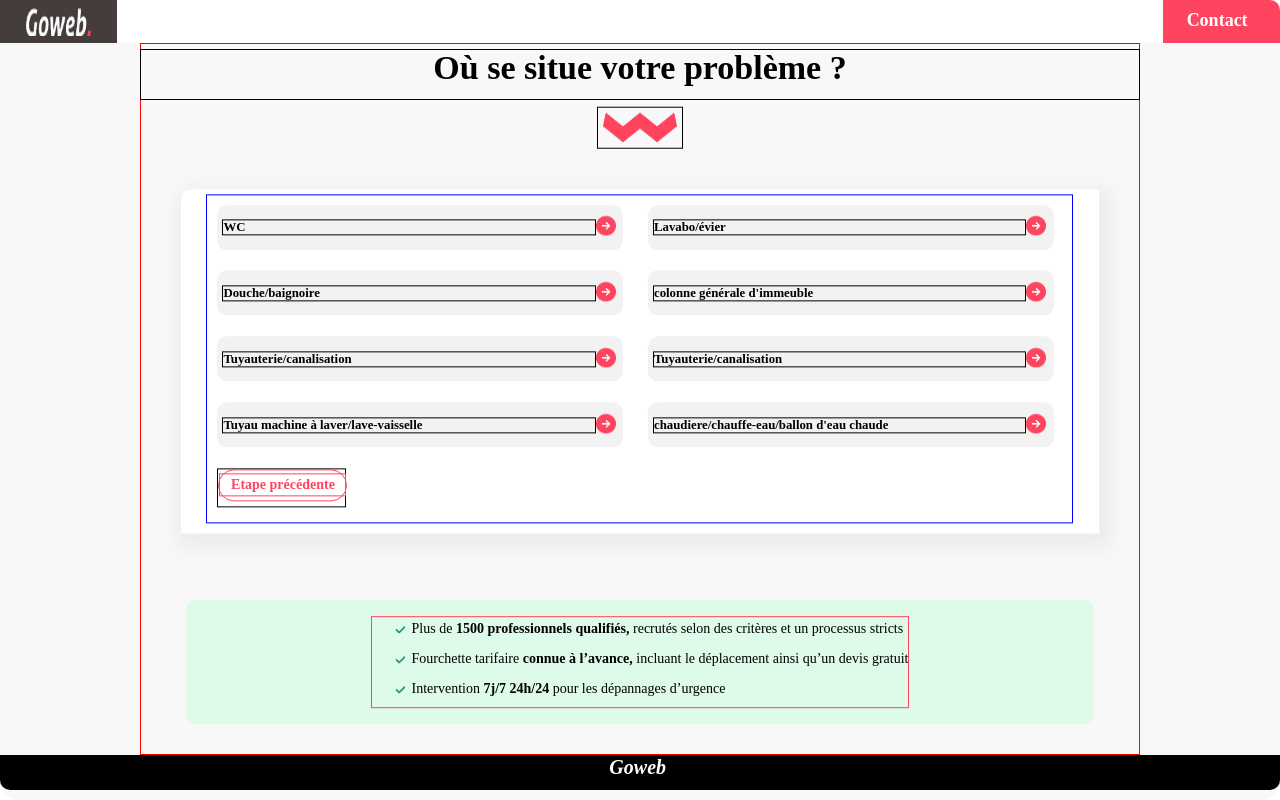
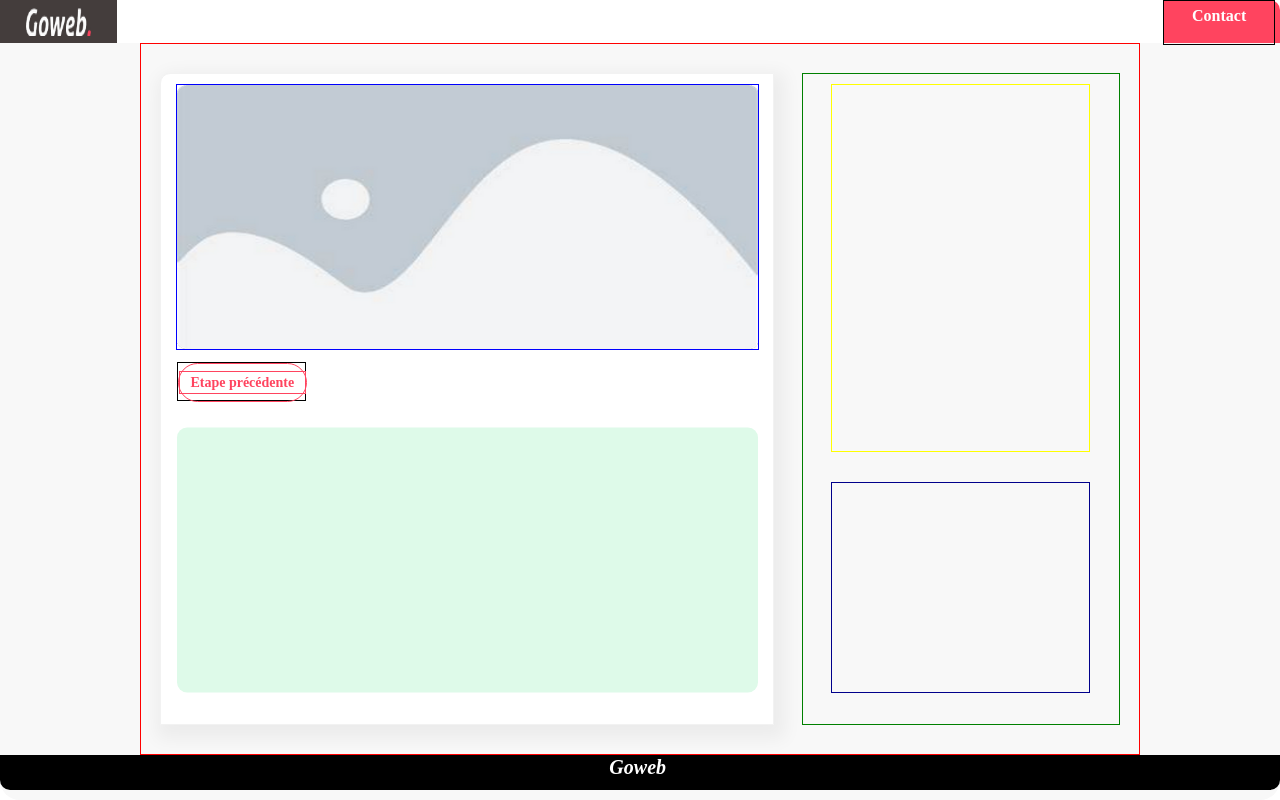
Before and after one commit to Akim-Kaf/projetgoweb, a React (Create React App) app: page / in a window 1280 px wide. Built offline with nearby package versions, Linux system fonts and the light colour scheme.

Commit message:
add of information tmplt v1

```diff
--- a/src/App.js
+++ b/src/App.js
@@ -1,11 +1,12 @@
 //import logo from './logo.svg';
 import './App.css';
 //import Onboarding from './components/onboarding/Onboarding';
-import Questionnaire from './components/questionnaire/Questionnaire';
+//import Questionnaire from './components/questionnaire/Questionnaire';
+import Information from './components/information/Information';
 
 function App() {
   return (
-    <Questionnaire/>
+    <Information/>
   );
 }
 
--- /dev/null
+++ b/src/components/information/Information.css
@@ -0,0 +1,338 @@
+.main-container{
+    position:absolute;
+    /*z-index: auto;*/
+    width: 100%;
+    height: 100%;
+    gap: 48px;
+    opacity: 0px;
+    /*top: 170px;    */
+    /*left: 170px;          */
+    border-radius: 20px;
+    background: #F8F8F8;
+    opacity: 0px;
+
+}
+
+.nav-bar{
+    display: flex;
+    width: 100%;
+    height: 5.352%;
+    gap: 0px;
+    justify-content: space-between;
+    opacity: 0px;
+    background: #FFFFFF;
+}
+
+.logo-frame{
+    width: 9.151%;
+    height: 100%;
+    /*gap: 8px;*/
+    opacity: 0px;
+    background: #443D3C;
+    display: flex;
+}
+
+.logo{
+    width: 55.2%;
+    height: 68.573%;
+    gap: 0px;
+    opacity: 0px;
+    margin: auto;
+}
+
+
+.contact-frame{
+    width: 9.151%;
+    height: 100%;
+    display: flex;
+    gap: 0px;
+    opacity: 0px;
+    border-radius: 0px 10px 0px 0px;
+    background: #FF445F;
+}
+
+.contact-text{
+    width: 100%;
+    height: 100%;
+    gap: 0px;
+    opacity: 0px;
+    font-family: 'Catamaran';
+    font-size: 100%;
+    font-weight: 800;
+    text-align: center;
+    line-height: 29.52px;
+    margin: auto;
+    color: #FFFFFF;
+    border: 1px solid black; /*to remove*/
+
+}
+
+
+.main-frame{
+    display: flex;
+    width: 77.16%;
+    height: 87.461%;
+    padding: 5px;
+    opacity: 0px;
+    margin: auto;
+    /*justify-items: center;*/
+    /*text-align: center;*/
+    border: 1px solid red; /*to remove*/
+}
+
+.main-text{
+    /*width: 420px; */
+    width: 100%;
+    height: 43%; /*no*/
+    padding: 5px;
+    font-family:"poppins";
+    font-weight: 700;
+    font-size: 34px;
+    text-align: center;
+    line-height: 25px;
+    color: #000000;
+    border: 1px solid black; /*to remove*/
+}
+
+.line-frame{
+    width: 7.5%;
+    height: 36%;
+    /*margin-top: -8%;*/
+    transform: translateY(-80%);
+    border: 1px solid black; /*to remove*/
+    padding: 5px;
+}
+
+.content-frame{
+    width: 60%;
+    height: 90%;
+    margin: auto;
+    /*margin: auto;*/
+    /*transform: translateY(-10%);    */
+    /*margin-top: -105px;*/
+    padding: 10px;
+    /*margin-bottom: 200px;*/
+    /*gap: 10px;*/
+    border-radius: 10px 0px 0px 0px;
+    border: 1px 0px 0px 0px;
+    opacity: 0px;
+    background: #FFFFFF;
+    border: 1px solid #F2F2F2;
+    box-shadow: 4px 7px 18px 7px #0000000D;
+}
+
+
+.grid-frame{
+    display: grid;
+    grid-template-columns: repeat(1,1fr);
+    width: 98%;
+    height: 42%;/*283px*/
+    /*padding: 10px;*/
+    gap: 16px;
+    opacity: 0px;
+    border: 1px solid blue;
+    margin: auto;
+    justify-content: center;
+}
+
+.rigth-content-frame{
+    width: 30%;
+    height: 90%;
+    margin: auto;
+    justify-content: center;
+    /*transform: translateY(-10%);    */
+    /*margin-top: -105px;*/
+    padding: 10px;
+    /*margin-bottom: 200px;*/
+    /*gap: 10px;*/
+    border: 1px 0px 0px 0px;
+    opacity: 0px;
+    border: 1px solid green;
+}
+
+.rigth-item-frame{
+    width: 80%;
+    height: 55%;
+    margin: auto;
+    /*transform: translateY(-10%);    */
+    /*margin-top: -105px;*/
+    padding: 10px;
+    /*margin-bottom: 200px;*/
+    /*gap: 10px;*/
+    border: 1px 0px 0px 0px;
+    opacity: 0px;
+    border: 1px solid yellow;
+}
+
+.rigth-bottom-item-frame{
+    width: 80%;
+    height: 30%;
+    margin: auto;
+    margin-top: 10%;
+    /*transform: translateY(-10%);    */
+    /*margin-top: -105px;*/
+    padding: 10px;
+    /*margin-bottom: 200px;*/
+    /*gap: 10px;*/
+    border: 1px 0px 0px 0px;
+    opacity: 0px;
+    border: 1px solid darkblue;
+}
+
+
+.card{
+    display: flex;
+    width: 100%;/*423px;*/
+    height: 40%;
+    /*padding: 5px;*/
+    gap: 0px;
+    border-radius: 10px;
+    justify-content: space-between;
+    opacity: 0px;
+    background: #F2F2F2;
+}
+
+
+.card-text-frame{
+    justify-content: center;
+    display:flex;
+    width: 100%;
+    gap: 0px;
+    opacity: 0px;
+    margin: auto;
+    text-align: left;
+    border: 1px solid #000000;
+}
+
+.card-text{
+    width: 100%;
+    height: 14px;
+    top: 12px;
+    gap: 0px;
+    opacity: 0px;
+    font-family: "Poppins";
+    font-size: 80%;
+    font-weight: 600;
+    margin: auto;
+}
+
+
+.card-icon-frame{
+    width: 24px;
+    height: 24px;
+    gap: 0px;
+    opacity: 0px;
+    margin: auto;
+}
+
+
+.card-icon{
+    width: 20px;
+    height: 20px;
+    top: 2px;
+    left: 2px;
+    gap: 0px;
+    opacity: 0px;
+}
+
+.back-button-frame{
+    position: relative;
+    margin-top: 2%;
+    left: 1%;
+    width: 127px;
+    height: 37px;
+    gap: 10px;
+    opacity: 0px;
+    border: 1px solid black;
+}
+
+.back-button{
+    width: 127px;
+    height: 100%;
+    margin: auto;
+    /*padding: 16px;*/
+    /*gap: 8px;*/
+    border-radius: 43px;
+    border: 1px 0px 0px 0px;
+    opacity: 0px;
+    display: flex;
+    border: 1px solid #FF445F;
+
+}
+
+.back-button-text{
+    width: 127px;
+    height: 21px;
+    gap: 0px;
+    opacity: 0px;
+    font-family: 'Poppins';
+    font-size: 14px;
+    font-weight: 600;
+    line-height: 21px;
+    text-align: center;
+    color: #FF445F;
+    margin: auto;
+    border: 1px solid #FF445F;
+
+}
+
+.notification-frame{
+    width: 98%;
+    height: 42%;
+    margin: auto;
+    transform: translateY(10%);
+    gap: 0px;
+    border-radius: 10px;
+    opacity: 0px;
+    /*margin-top: 45px;*/
+    /*margin-bottom: 34px;    */
+    justify-content: center;
+    display: grid;
+    background: #DEFAE9;
+}
+
+
+
+ul{
+    list-style-image:
+    url("../../../public/ok.png");
+    border: 1px solid #FF445F;
+    justify-content: center;
+    display: grid;
+}
+
+
+
+.notification-text{
+    font-family: 'Poppins';
+    font-size: 14px;
+    font-weight: 400;
+    line-height: 21px;
+    text-align: left;
+}
+
+
+.bottom-frame{
+    width: 100%;
+    height: 35px;
+    /*top: 963px;*/
+    gap: 10px;
+    opacity: 0px;
+    background: #000000;
+    text-align: center;
+    /*padding: 71px 685px 71px 685px;*/ /*21px;*/
+    border-radius: 0px 0px 10px 10px;
+}
+
+.bottom-text{
+    font-family: 'Aller';
+    font-size: 20px;
+    font-style: italic;
+    font-weight: 700;
+    line-height: 24.14px;
+    color: #FFFFFF;
+}
+
+.red-text{
+    color: #FF445F;
+}
--- /dev/null
+++ b/src/components/information/Information.js
@@ -0,0 +1,39 @@
+import './Information.css';
+function Information(props){
+
+    return (
+    <div className="main-container">
+        <div className="nav-bar">
+            <div className='logo-frame'>
+                <img className='logo' src='logo.png' alt='no icon'></img>
+            </div>
+            <div className='contact-frame'>
+                <label className='contact-text'>Contact</label><label className='red-text'>.</label>
+            </div>
+        </div>
+        <div className="main-frame">
+                <div className='content-frame'>
+                    <img  className='grid-frame' src="oip.png" alt="no icon"/>
+                    <div className="back-button-frame">
+                        <div className="back-button"><label className="back-button-text">Etape précédente</label></div>
+                    </div>
+                    <div className='notification-frame'></div>
+                </div>
+                <div className="rigth-content-frame">
+                    <div className="rigth-item-frame">
+
+                    </div>
+                    <div className="rigth-bottom-item-frame">
+
+                    </div>
+                </div>
+        </div>
+
+        <div className='bottom-frame'>
+            <label className='bottom-text'>Goweb</label><label className='bottom-red-text'>.</label>
+        </div>
+
+    </div>);
+}
+
+export default Information;
```
Also changed, not shown: public/oip.png (added).
